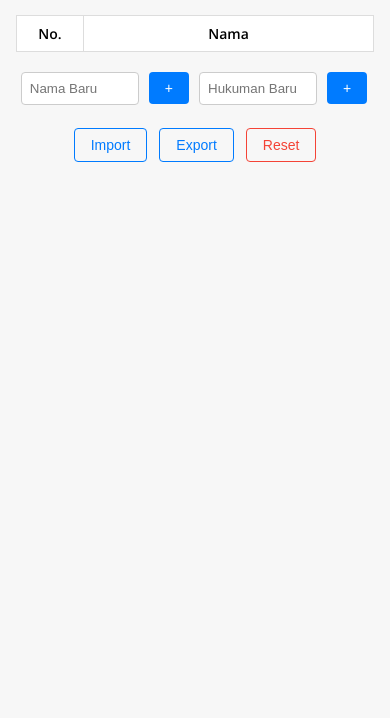
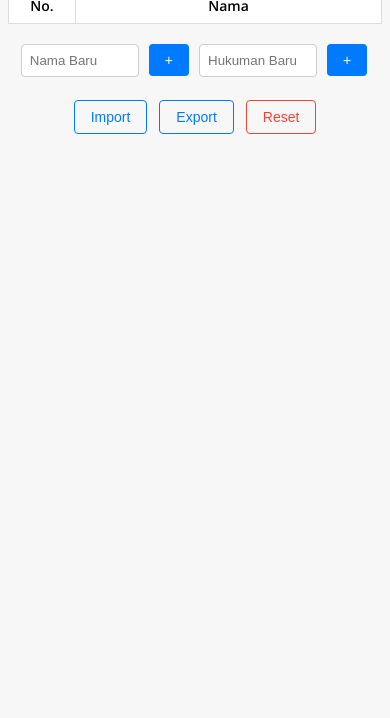
Before and after one commit to d31220207/Hukuman, a plain HTML site: page index.html in a window 390 px wide. Shown: the part 126-844 px from the top of the page. Drawn offline with nearby package versions, Linux system fonts and the light colour scheme.

Commit message:
Update index.html

```diff
--- a/index.html
+++ b/index.html
@@ -19,16 +19,12 @@
     }
 
     .container {
-      padding: 16px;
-      max-width: 800px;
-      margin: 20px auto;
       background-color: transparent;
-      border-radius: 8px;
     }
 
     @media (max-width: 600px) {
       .container {
-        padding: 16px;
+        padding: 8px;
       }
     }
 
```
